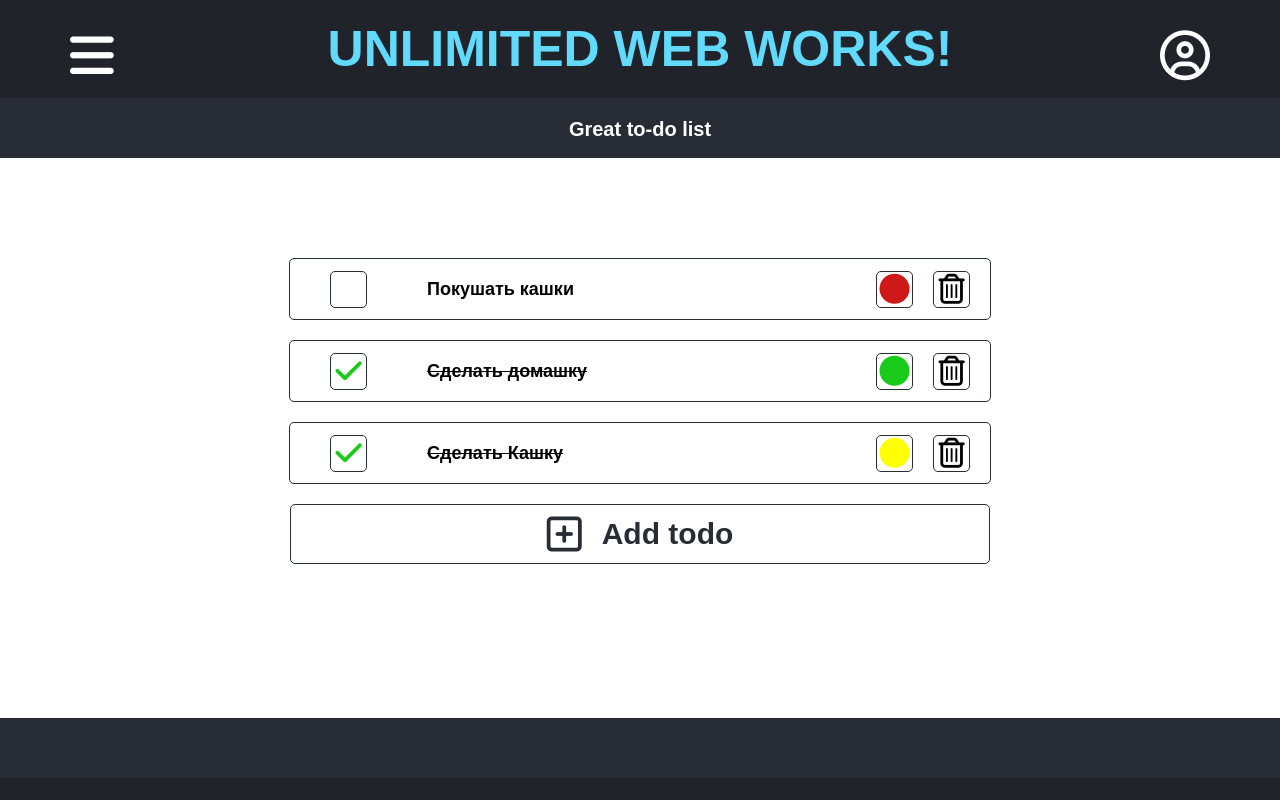
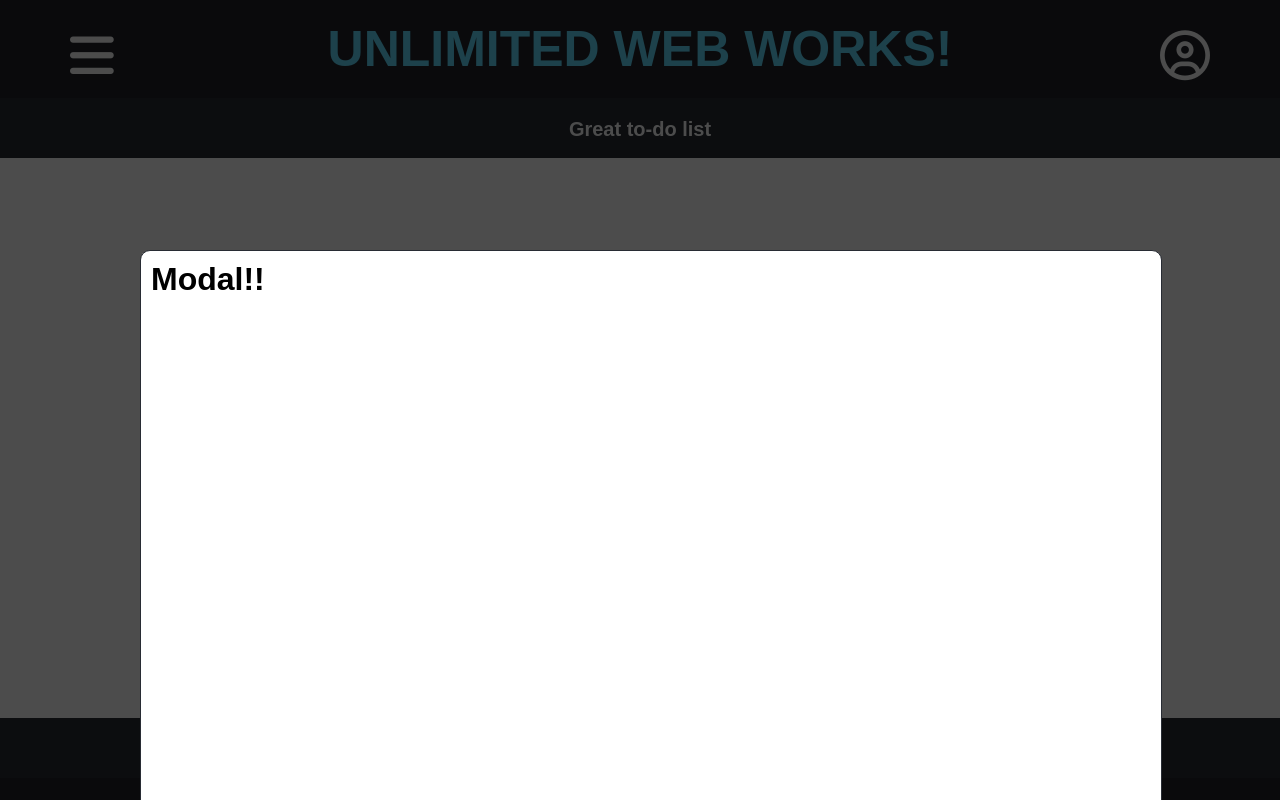
Before and after one commit to WheatleyCODE/hard-todo-list, a React (Create React App) app: page /todo in a window 1280 px wide. Both pictures are taken after a click on the button "Add todo". Shown: the top 800 px of the page. Built offline with nearby package versions, Linux system fonts and the light colour scheme.

Commit message:
Add modal

```diff
--- /dev/null
+++ b/src/components/ModalTodo/ModalTodo.scss
@@ -0,0 +1,16 @@
+@import '../../styles/variables.scss';
+
+.ModalTodo {
+  width: 1000px;
+  position: absolute;
+  background-color: $colorWhite;
+  border: 1px solid $colorGrey;
+  left: 50%;
+  margin-left: -500px;
+  border-radius: 10px;
+  height: 600px;
+  top:0;
+  margin-top: 250px;
+  padding: 10px;
+  z-index: 22;
+}
--- /dev/null
+++ b/src/components/ModalTodo/ModalTodo.tsx
@@ -0,0 +1,12 @@
+import React from 'react'
+import './ModalTodo.scss'
+
+const ModalTodo = () => {
+  return (
+    <div className="ModalTodo">
+      <h1>Modal!!</h1>
+    </div>
+  )
+}
+
+export default ModalTodo
--- a/src/components/Todo/Todo.tsx
+++ b/src/components/Todo/Todo.tsx
@@ -1,11 +1,22 @@
 import { connect } from 'react-redux'
-import React from 'react'
+import React, { useState } from 'react'
 import './Todo.scss'
 import { IState, ITodo } from '../../types/types'
 import TodoItem from '../TodoItem/TodoItem'
+import Portal from '../hoc/Portal/Portal'
+import ModalTodo from '../ModalTodo/ModalTodo'
 import { AddToDoAC, ChangeColorAC, CompletedClickAC, DeleteTodoAC } from '../../redux/action/TodoAC'
+import Backdrop from '../UI/Backdrop/Backdrop'
 
 const Todo = ({ todo, onAddTodo, onCompletedClick, onDeleteTodo, onChangeColor }: any) => {
+
+  const [showModal, setShowModal] = useState(false)
+
+  const onClickHadler = () => {
+    setShowModal(prev => !prev)
+    // onAddTodo(newtodo)
+  }
+
   const newtodo = {
     text: 'Сделать Кашку',
     id: 30,
@@ -13,7 +24,6 @@ const Todo = ({ todo, onAddTodo, onCompletedClick, onDeleteTodo, onChangeColor }
     completed: true,
   }
 
-  // console.log(todo, onAddTodo)
   const todoItems = todo.map((obj: ITodo) => {
     return <TodoItem onChangeColor={onChangeColor} key={obj.id} onDeleteTodo={onDeleteTodo} onCompletedClick={onCompletedClick} itodo={obj} />
   })
@@ -21,11 +31,14 @@ const Todo = ({ todo, onAddTodo, onCompletedClick, onDeleteTodo, onChangeColor }
     <div className="todo">
       <div className="block">
           { todoItems }
-        <button onClick={() => onAddTodo(newtodo)} className="addTodo">
+        <button onClick={onClickHadler} className="addTodo">
           <i className="fa fa-plus-square-o" />
           <span>Add todo</span>
         </button>
       </div>
+      <Portal>
+        { showModal ? <><ModalTodo /><Backdrop onToggle={onClickHadler} /></> : null}
+      </Portal>
     </div>
   )
 }
--- a/src/components/TodoItem/TodoItem.scss
+++ b/src/components/TodoItem/TodoItem.scss
@@ -26,7 +26,7 @@
     margin-right: 60px;
   }
 
-  &__color-box, &__trash-box, &__completed-box {
+  &__color-box, &__trash-box, &__completed-box, &__update-box {
     width: 35px;
     height: 35px;
     border: 1px solid $colorGrey;
@@ -34,7 +34,7 @@
     display: flex;
     justify-content: center;
     align-items: center;
-    font-size: 30px;
+    font-size: 25px;
     cursor: pointer;
   }
 
@@ -52,4 +52,8 @@
     display: flex;
     align-items: center;
   }
+
+  &__color-box {
+    margin-right: 20px;
+  }
 }
--- a/src/components/TodoItem/TodoItem.tsx
+++ b/src/components/TodoItem/TodoItem.tsx
@@ -31,10 +31,13 @@ const TodoItem = ({ itodo, onCompletedClick, onDeleteTodo, onChangeColor }: Todo
         </span>
       </div>
       <div className="TodoItem__button-container">
-        <div onClick={onClickHandler} className="TodoItem__color-box">
+      <div onClick={onClickHandler} className="TodoItem__color-box">
           <i className={`fa fa-circle ${itodo.color}`} />
         </div>
         { show ? <SelectColor id={itodo.id} onChangeColor={onChangeColor} onClickHandler={onClickHandler} /> : null}
+        <div className="TodoItem__update-box">
+          <i className="fa fa-pencil" />
+        </div>
         <div onClick={() => onDeleteTodo(itodo.id)} className="TodoItem__trash-box">
           <i className="fa fa-trash-o" />
         </div>
--- /dev/null
+++ b/src/components/hoc/Portal/Portal.tsx
@@ -0,0 +1,20 @@
+import React from 'react'
+import ReactDOM from 'react-dom'
+
+class Portal extends React.Component {
+  el = document.createElement('div')
+
+  componentDidMount() {
+    document.body.appendChild(this.el)
+  }
+
+  componentWillUnmount() {
+    document.body.removeChild(this.el)
+  }
+
+  render() {
+    return ReactDOM.createPortal(this.props.children, this.el)
+  }
+}
+
+export default Portal
--- a/src/redux/reducers/TodoReducer.ts
+++ b/src/redux/reducers/TodoReducer.ts
@@ -29,17 +29,12 @@ export function todoReducer(state = initialState, action: IAddTodoAC) {
       return newState
 
     case constants.DELETE_TODO:
-      console.log('constants.DELETE_TODO:')
-      console.log(action.id)
       const ind = newState.findIndex((el) => action.id === el.id)
       newState.splice(ind, 1)
       console.log(newState)
       return newState
 
     case constants.CHENGE_COLOR:
-      console.log('constants.CHENGE_COLOR:')
-      console.log(action.id)
-      console.log(action.color)
       const index = newState.findIndex((el) => action.id === el.id)
       newState[index].color = action.color
     return state
```
Also changed, not shown: src/components/SelectColor/SelectColor.tsx (+0 -12 lines).
